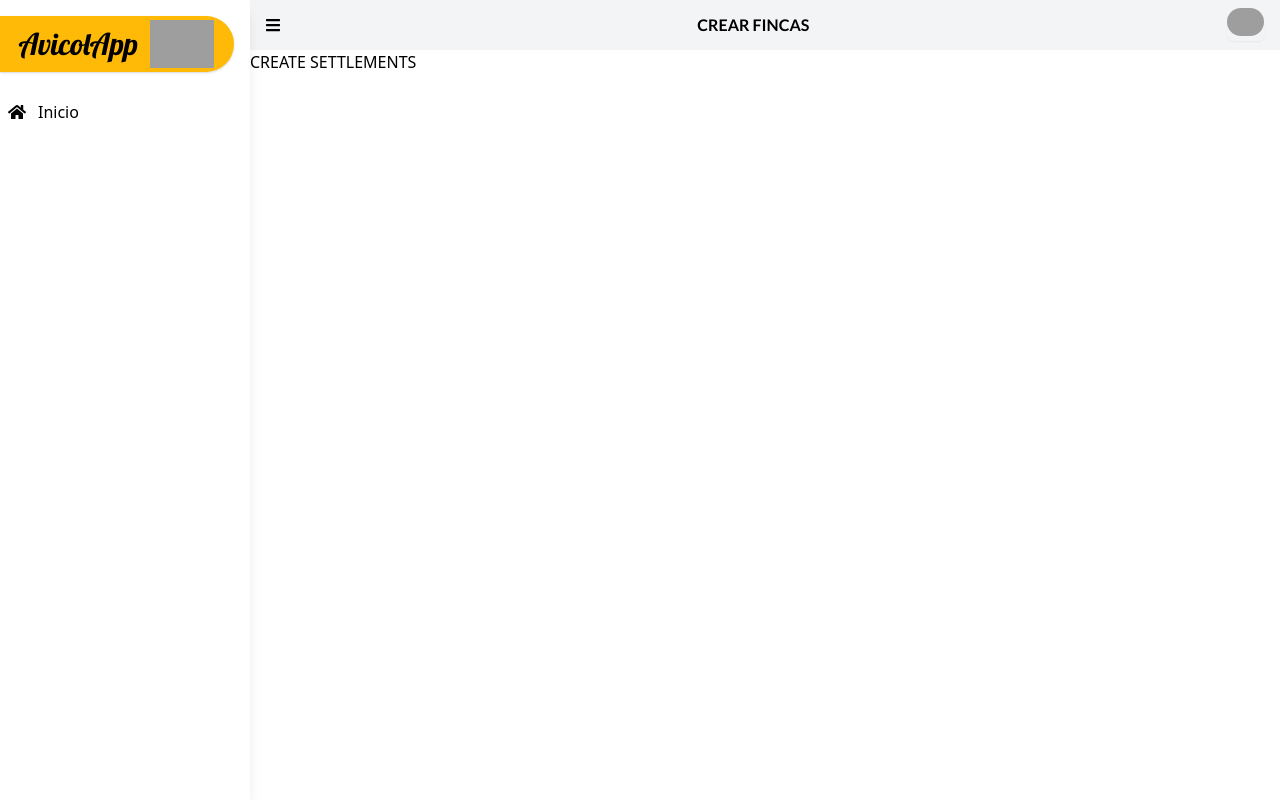
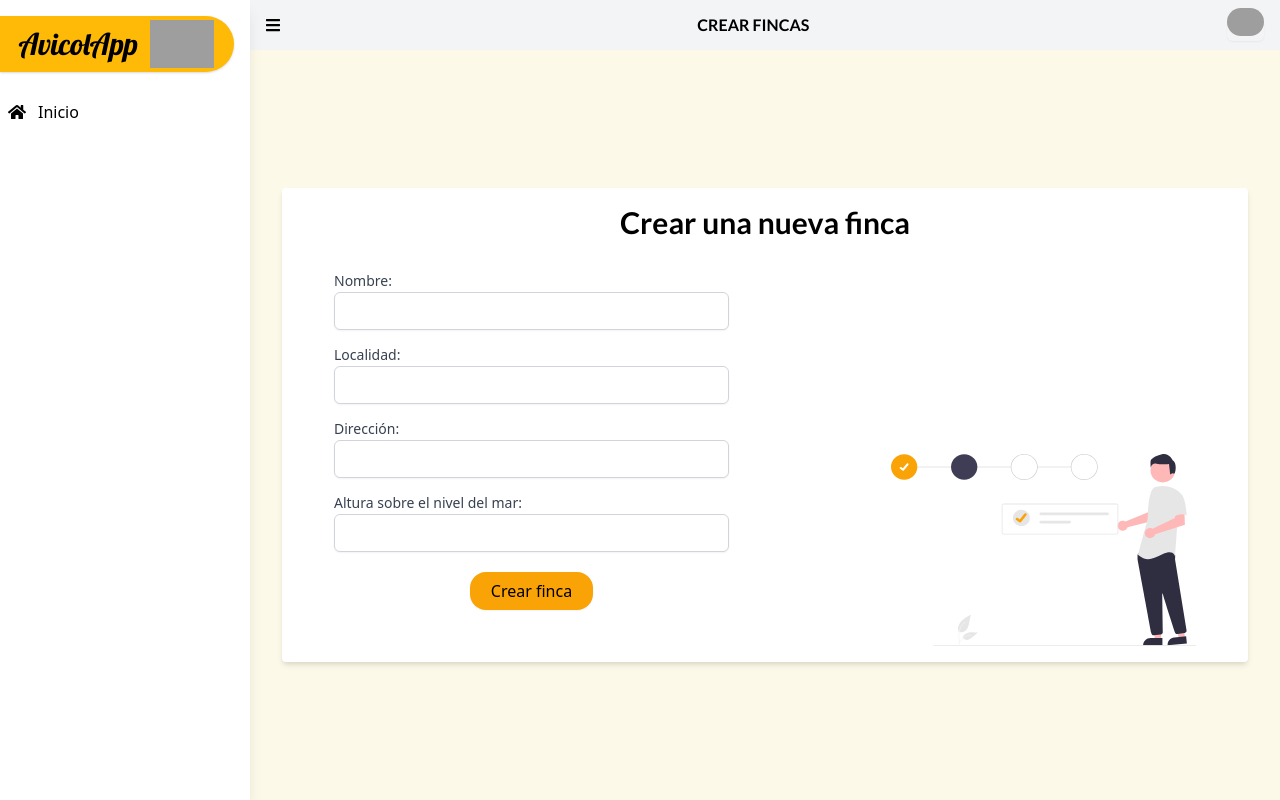
Before and after one commit to JuanZea/AvicolApp, a Vue app: page /create-settlements in a window 1280 px wide. Built offline with nearby package versions, Linux system fonts and the light colour scheme; no server answers; grey boxes are pictures that could not be loaded.

Commit message:
feat: add settlements

```diff
--- a/package.json
+++ b/package.json
@@ -18,8 +18,10 @@
     "@fortawesome/fontawesome-svg-core": "^1.2.36",
     "@fortawesome/free-solid-svg-icons": "^5.15.4",
     "@fortawesome/vue-fontawesome": "^3.0.0-4",
+    "@vee-validate/i18n": "^4.4.7",
     "firebase": "^8.10.0",
     "sass": "^1.38.2",
+    "vee-validate": "^4.4.10",
     "vue": "^3.2.6",
     "vue-router": "^4.0.6",
     "vuex": "^4.0.0"
@@ -32,6 +34,7 @@
     "axios": "^0.21.1",
     "postcss": "^8.2.13",
     "tailwindcss": "^2.2.8",
-    "vite": "^2.5.1"
+    "vite": "^2.5.1",
+    "yup": "^0.32.9"
   }
 }
--- /dev/null
+++ b/src/components/FormInput.vue
@@ -0,0 +1,85 @@
+<template>
+  <div
+      class="form-input text-left"
+      :class="{ 'has-error': !!errorMessage }"
+  >
+    <label :for="name" class="w-full text-sm font-medium text-gray-700">{{ label }}</label>
+    <input
+        :name="name"
+        :id="name"
+        :type="type"
+        class="shadow-sm focus:ring-gray-500 focus:border-gray-500 block w-full sm:text-sm border-gray-300 rounded-md"
+        :value="inputValue"
+        :placeholder="placeholder"
+        @input="handleChange"
+        @blur="handleBlur"
+    />
+
+    <span class="help-message">
+      {{ errorMessage }}
+    </span>
+  </div>
+</template>
+
+<script>
+import {useField} from 'vee-validate';
+
+export default {
+  name: "FormInput",
+  props: {
+    type: {
+      type: String,
+      default: "text",
+    },
+    value: {
+      type: String,
+      default: "",
+    },
+    name: {
+      type: String,
+      required: true,
+    },
+    label: {
+      type: String,
+      required: true,
+    },
+    successMessage: {
+      type: String,
+      default: "",
+    },
+    placeholder: {
+      type: String,
+      default: "",
+    },
+  },
+  setup(props) {
+    const {
+      value: inputValue,
+      errorMessage,
+      handleBlur,
+      handleChange,
+      meta,
+    } = useField(props.name, undefined, {
+      initialValue: props.value,
+    });
+
+    return {
+      handleChange,
+      handleBlur,
+      errorMessage,
+      inputValue,
+      meta,
+    };
+  },
+}
+</script>
+
+<style  scoped>
+.form-input.has-error input {
+  border-color: red;
+}
+
+.help-message {
+  color: red;
+}
+</style>
--- a/src/services/avicolappAssembler.js
+++ b/src/services/avicolappAssembler.js
@@ -10,9 +10,7 @@ const one = (url) => (id) => service.get(`${url}/${id}`)
     .then(response => response)
     .catch(console.log);
 
-const create = (url) => (body) => service.post(url, body)
-    .then(response => response)
-    .catch(console.log);
+const create = (url) => (body) => service.post(url, body).then(response => response);
 
 const destroy = (url) => (id) => service.delete(`${url}/${id}`)
 
--- /dev/null
+++ b/src/use/useSettlements.js
@@ -0,0 +1,18 @@
+import router from "../router";
+import {settlementsService} from "../services";
+
+const store = (attributes) => {
+    settlementsService.create(
+        attributes
+    ).then((response) => {
+        console.log(response)
+    }).catch(error => {
+        console.log(error.response.data.errors)
+    })
+}
+
+export default function useSettlements() {
+    return {
+        store,
+    }
+}
--- a/src/views/auth/settlements/CreateSettlements.vue
+++ b/src/views/auth/settlements/CreateSettlements.vue
@@ -1,13 +1,59 @@
 <template>
-CREATE SETTLEMENTS
+  <div class="bg-av-10 h-full flex-grow flex flex-wrap justify-center text-center content-center">
+    <div class="container bg-white mx-8 shadow-md rounded p-4">
+      <h1 class="font-bold font-lato text-3xl"> Crear una nueva finca </h1>
+      <div class="flex-grow grid grid-cols-1 lg:grid-cols-2">
+        <div class="p-4">
+          <Form class="flex flex-col md:px-5" @submit="store" :validation-schema="schema" >
+              <div class="mt-3">
+                <form-input name="name" id="name" label="Nombre:"/>
+              </div>
+              <div class="mt-3">
+                <form-input name="location" id="location" label="Localidad:"/>
+              </div>
+              <div class="mt-3">
+                <form-input name="address" id="address" label="Dirección:"/>
+              </div>
+              <div class="mt-3">
+                <form-input name="sea_level" id="height-sea-level" label="Altura sobre el nivel del mar:"/>
+              </div>
+              <div class="my-5">
+                <button type="submit" class="btn bg-av-100 px-5 rounded-2xl">Crear finca</button>
+              </div>
+          </Form>
+        </div>
+        <div class="content-end self-end">
+          <div class="flex content-end justify-end h-full max-h-48">
+            <img class="object-contain" src="/src/assets/illustrations/form-settlement.svg">
+          </div>
+        </div>
+      </div>
+    </div>
+  </div>
 </template>
 
 <script>
+import FormInput from "../../../components/FormInput.vue";
+import {Form} from "vee-validate";
+import * as Yup from "yup";
+import useSettlements from "../../../use/useSettlements";
+
 export default {
-  name: "CreateSettlements"
+  name: "CreateSettlements",
+  components: {FormInput, Form},
+  setup() {
+    const {store} = useSettlements();
+    const schema = Yup.object().shape({
+      name: Yup.string().required(),
+      location: Yup.string().required(),
+      address: Yup.string().required(),
+      sea_level: Yup.string().required(),
+    });
+
+    return {
+      schema,
+      store
+    };
+  },
 }
 </script>
-
-<style scoped>
-
-</style>
--- a/tailwind.config.js
+++ b/tailwind.config.js
@@ -7,6 +7,7 @@ module.exports = {
     theme: {
         colors: {
           ...defaultColors,
+          'av-10': '#FDF9E8',
           'av-50': '#FFBA08',
           'av-100': '#FAA307',
           'av-200': '#F48C06',
```
Also changed, not shown: src/assets/illustrations/form-settlement.svg (added), 1 other file (tests, documents, lock files or other folders).
